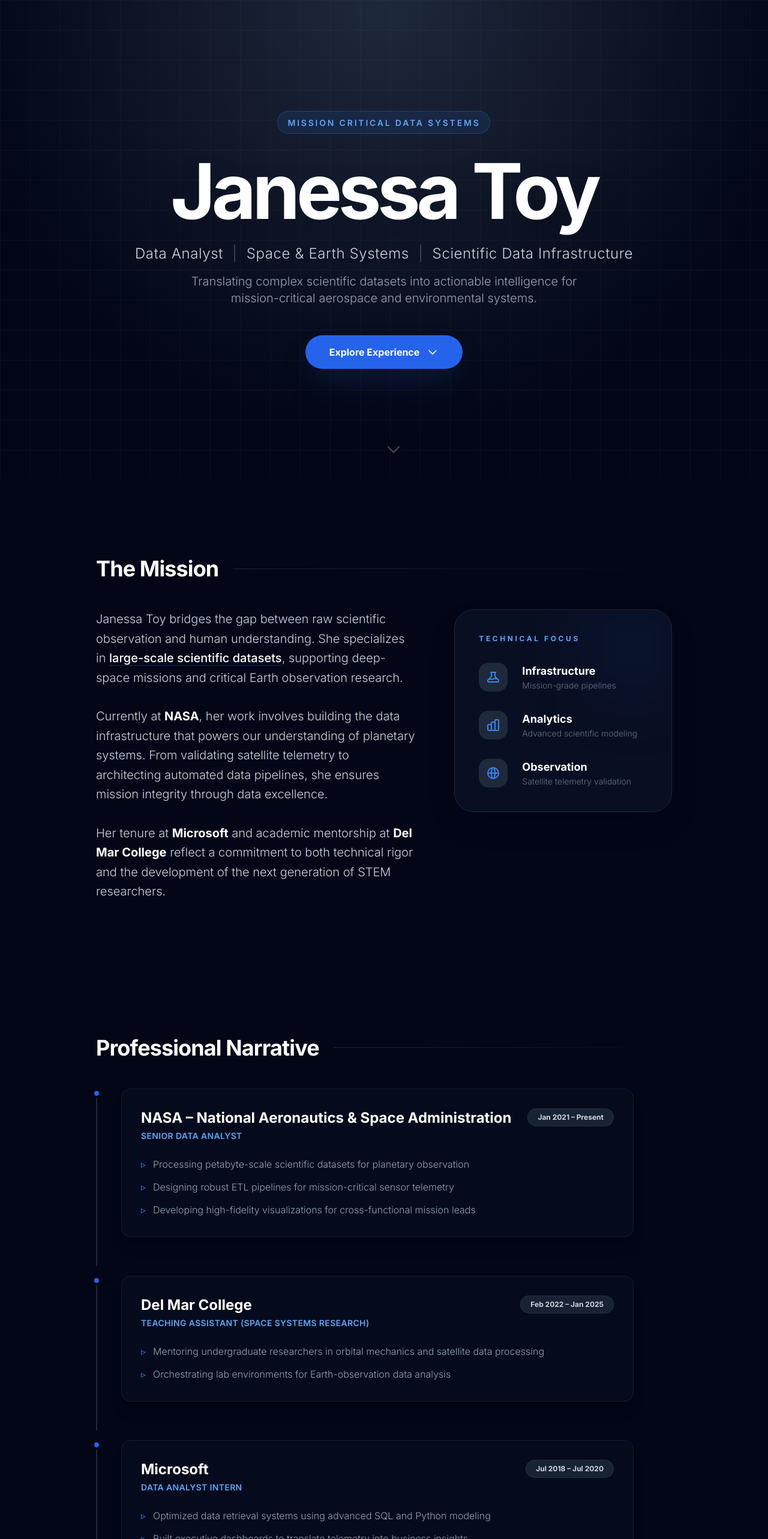
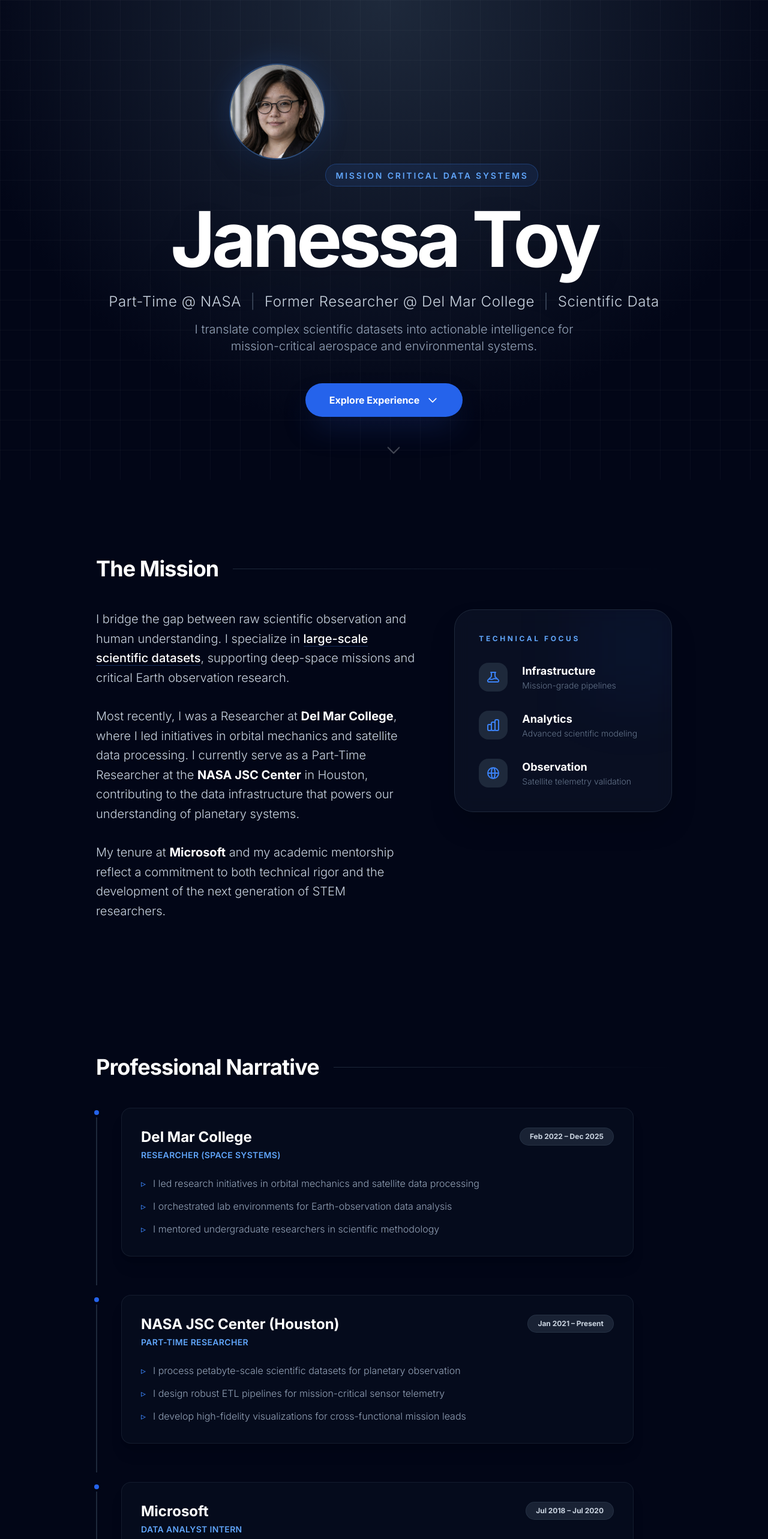
Before and after one commit to Azaxek/NASA-PORT, a React (Create React App) app: page / in a window 1280 px wide. Shown: the top 2566 px of the page at 60% size. Built offline with nearby package versions, Linux system fonts and the light colour scheme.

Commit message:
Ensure all text is first person and sync src/components

```diff
--- a/src/components/About.tsx
+++ b/src/components/About.tsx
@@ -8,20 +8,16 @@ const About: React.FC = () => {
       <div className="grid lg:grid-cols-12 gap-16 items-start">
         <div className="lg:col-span-7 space-y-8 text-slate-300 text-xl leading-relaxed font-light">
           <p>
-            Janessa Toy bridges the gap between raw scientific observation and human understanding.
-            She specializes in <span className="text-white font-medium border-b border-blue-500/30">large-scale scientific datasets</span>,
+            I bridge the gap between raw scientific observation and human understanding.
+            I specialize in <span className="text-white font-medium border-b border-blue-500/30">large-scale scientific datasets</span>,
             supporting deep-space missions and critical Earth observation research.
           </p>
           <p>
-            Currently at <span className="text-white font-bold">NASA</span>, her work involves building the
-            data infrastructure that powers our understanding of planetary systems. From validating
-            satellite telemetry to architecting automated data pipelines, she ensures mission
-            integrity through data excellence.
+            Most recently, I was a Researcher at <span className="text-white font-bold">Del Mar College</span>, where I led initiatives in orbital mechanics and satellite data processing. I currently serve as a Part-Time Researcher at the <span className="text-white font-bold">NASA JSC Center</span> in Houston, contributing to the data infrastructure that powers our understanding of planetary systems.
           </p>
           <p>
-            Her tenure at <span className="text-white font-bold">Microsoft</span> and academic
-            mentorship at <span className="text-white font-bold">Del Mar College</span> reflect
-            a commitment to both technical rigor and the development of the next generation of STEM researchers.
+            My tenure at <span className="text-white font-bold">Microsoft</span> and my academic
+            mentorship reflect a commitment to both technical rigor and the development of the next generation of STEM researchers.
           </p>
         </div>
         <div className="lg:col-span-5">
--- a/src/components/Contact.tsx
+++ b/src/components/Contact.tsx
@@ -7,17 +7,28 @@ const Contact: React.FC = () => {
       <div className="container mx-auto max-w-5xl text-center">
         <h2 className="text-3xl font-bold text-white mb-8">Get In Touch</h2>
         <div className="flex flex-col md:flex-row items-center justify-center gap-8 md:gap-12 text-slate-400">
-          <a href="mailto:janessa.toy@nasa.gov" className="flex items-center gap-3 hover:text-blue-400 transition-colors">
+          <a href="mailto:janessa.toy@delmar.edu" className="flex items-center gap-3 hover:text-blue-400 transition-colors">
             <svg className="w-5 h-5" fill="none" stroke="currentColor" viewBox="0 0 24 24">
               <path strokeLinecap="round" strokeLinejoin="round" strokeWidth={2} d="M3 8l7.89 5.26a2 2 0 002.22 0L21 8M5 19h14a2 2 0 002-2V7a2 2 0 00-2-2H5a2 2 0 00-2 2v10a2 2 0 002 2z" />
             </svg>
-            janessa.toy@nasa.gov
+            janessa.toy@delmar.edu
           </a>
           <div className="flex items-center gap-3">
             <svg className="w-5 h-5" fill="none" stroke="currentColor" viewBox="0 0 24 24">
               <path strokeLinecap="round" strokeLinejoin="round" strokeWidth={2} d="M3 5a2 2 0 012-2h3.28a1 1 0 01.948.684l1.498 4.493a1 1 0 01-.502 1.21l-2.257 1.13a11.042 11.042 0 005.516 5.516l1.13-2.257a1 1 0 011.21-.502l4.493 1.498a1 1 0 01.684.949V19a2 2 0 01-2 2h-1C9.716 21 3 14.284 3 6V5z" />
             </svg>
             +1 (512) 555-4821
+          </div>
+        </div>
+
+        <div className="mt-10 max-w-2xl mx-auto">
+          <div className="bg-blue-500/10 border border-blue-500/20 rounded-lg p-4 text-sm text-blue-200/80">
+            <p className="flex items-center justify-center gap-2">
+              <svg className="w-4 h-4 text-blue-400" fill="none" stroke="currentColor" viewBox="0 0 24 24">
+                <path strokeLinecap="round" strokeLinejoin="round" strokeWidth={2} d="M13 16h-1v-4h-1m1-4h.01M21 12a9 9 0 11-18 0 9 9 0 0118 0z" />
+              </svg>
+              <span className="font-medium">Status Update:</span> I have concluded my research at Del Mar College. LinkedIn profile is currently private while on break.
+            </p>
           </div>
         </div>
         <div className="mt-16 pt-8 border-t border-slate-900 text-slate-600 text-sm">
--- a/src/components/Experience.tsx
+++ b/src/components/Experience.tsx
@@ -53,22 +53,23 @@ const Experience: React.FC = () => {
     <Section title="Professional Narrative">
       <div className="max-w-4xl space-y-4">
         <ExperienceItem
-          org="NASA – National Aeronautics & Space Administration"
-          title="Senior Data Analyst"
-          date="Jan 2021 – Present"
+          org="Del Mar College"
+          title="Researcher (Space Systems)"
+          date="Feb 2022 – Dec 2025"
           description={[
-            "Processing petabyte-scale scientific datasets for planetary observation",
-            "Designing robust ETL pipelines for mission-critical sensor telemetry",
-            "Developing high-fidelity visualizations for cross-functional mission leads"
+            "I led research initiatives in orbital mechanics and satellite data processing",
+            "I orchestrated lab environments for Earth-observation data analysis",
+            "I mentored undergraduate researchers in scientific methodology"
           ]}
         />
         <ExperienceItem
-          org="Del Mar College"
-          title="Teaching Assistant (Space Systems Research)"
-          date="Feb 2022 – Jan 2025"
+          org="NASA JSC Center (Houston)"
+          title="Part-Time Researcher"
+          date="Jan 2021 – Present"
           description={[
-            "Mentoring undergraduate researchers in orbital mechanics and satellite data processing",
-            "Orchestrating lab environments for Earth-observation data analysis"
+            "I process petabyte-scale scientific datasets for planetary observation",
+            "I design robust ETL pipelines for mission-critical sensor telemetry",
+            "I develop high-fidelity visualizations for cross-functional mission leads"
           ]}
         />
         <ExperienceItem
@@ -76,8 +77,8 @@ const Experience: React.FC = () => {
           title="Data Analyst Intern"
           date="Jul 2018 – Jul 2020"
           description={[
-            "Optimized data retrieval systems using advanced SQL and Python modeling",
-            "Built executive dashboards to translate telemetry into business insights"
+            "I optimized data retrieval systems using advanced SQL and Python modeling",
+            "I built executive dashboards to translate telemetry into business insights"
           ]}
         />
         <ExperienceItem
--- a/src/components/Hero.tsx
+++ b/src/components/Hero.tsx
@@ -19,10 +19,24 @@ const Hero: React.FC = () => {
         className="relative z-10 text-center"
       >
         <motion.div
+          initial={{ opacity: 0, scale: 0.5 }}
+          animate={{ opacity: 1, scale: 1 }}
+          transition={{ duration: 0.5 }}
+          className="mb-8 relative inline-block"
+        >
+          <div className="absolute inset-0 bg-blue-500 rounded-full blur-xl opacity-20"></div>
+          <img
+            src="/assets/janessa.jpg"
+            alt="Janessa Toy"
+            className="relative w-32 h-32 md:w-40 md:h-40 rounded-full object-cover border-2 border-blue-400/30 shadow-2xl"
+          />
+        </motion.div>
+
+        <motion.div
           initial={{ opacity: 0, scale: 0.9 }}
           animate={{ opacity: 1, scale: 1 }}
           transition={{ delay: 0.2, duration: 0.5 }}
-          className="mb-8 inline-block px-4 py-1.5 border border-blue-500/30 rounded-full bg-blue-500/10 backdrop-blur-md"
+          className="mb-6 inline-block px-4 py-1.5 border border-blue-500/30 rounded-full bg-blue-500/10 backdrop-blur-md"
         >
           <span className="text-xs md:text-sm font-semibold tracking-[0.2em] uppercase text-blue-400">Mission Critical Data Systems</span>
         </motion.div>
@@ -32,11 +46,11 @@ const Hero: React.FC = () => {
         </h1>
 
         <h2 className="text-xl md:text-2xl text-slate-300 font-light mb-4 tracking-wide">
-          Data Analyst <span className="text-slate-600 mx-2">|</span> Space & Earth Systems <span className="text-slate-600 mx-2">|</span> Scientific Data Infrastructure
+          Part-Time @ NASA <span className="text-slate-600 mx-2">|</span> Former Researcher @ Del Mar College <span className="text-slate-600 mx-2">|</span> Scientific Data
         </h2>
 
         <p className="text-lg md:text-xl text-slate-400 max-w-2xl mx-auto mb-12 leading-relaxed font-light">
-          Translating complex scientific datasets into actionable intelligence for mission-critical aerospace and environmental systems.
+          I translate complex scientific datasets into actionable intelligence for mission-critical aerospace and environmental systems.
         </p>
 
         <motion.button
--- a/src/components/Impact.tsx
+++ b/src/components/Impact.tsx
@@ -11,22 +11,22 @@ const Impact: React.FC = () => {
         <div className="absolute bottom-0 left-0 w-64 h-64 bg-purple-500/5 blur-[100px] -z-10"></div>
 
         <p className="text-2xl md:text-3xl font-light text-slate-200 leading-relaxed max-w-4xl mx-auto italic">
-          "Janessa focuses on making complex scientific data usable,
+          "I focus on making complex scientific data usable,
           creating reliable and accessible infrastructure,
           and mentoring future STEM researchers."
         </p>
 
         <div className="mt-12 flex justify-center gap-12 grayscale opacity-40">
           <div className="flex flex-col items-center">
-                <svg className="w-8 h-8 mb-2" fill="currentColor" viewBox="0 0 24 24"><path d="M12 2L4.5 20.29l.71.71L12 18l6.79 3 .71-.71z"/></svg>
+            <svg className="w-8 h-8 mb-2" fill="currentColor" viewBox="0 0 24 24"><path d="M12 2L4.5 20.29l.71.71L12 18l6.79 3 .71-.71z" /></svg>
             <span className="text-[10px] uppercase tracking-tighter">Space</span>
           </div>
           <div className="flex flex-col items-center">
-                <svg className="w-8 h-8 mb-2" fill="currentColor" viewBox="0 0 24 24"><path d="M12 2a10 10 0 1010 10A10 10 0 0012 2zm0 18a8 8 0 118-8 8 8 0 01-8 8z"/></svg>
+            <svg className="w-8 h-8 mb-2" fill="currentColor" viewBox="0 0 24 24"><path d="M12 2a10 10 0 1010 10A10 10 0 0012 2zm0 18a8 8 0 118-8 8 8 0 01-8 8z" /></svg>
             <span className="text-[10px] uppercase tracking-tighter">Earth</span>
           </div>
           <div className="flex flex-col items-center">
-                <svg className="w-8 h-8 mb-2" fill="currentColor" viewBox="0 0 24 24"><path d="M12 2C6.48 2 2 6.48 2 12s4.48 10 10 10 10-4.48 10-10S17.52 2 12 2zm-1 14.5v-9l6 4.5-6 4.5z"/></svg>
+            <svg className="w-8 h-8 mb-2" fill="currentColor" viewBox="0 0 24 24"><path d="M12 2C6.48 2 2 6.48 2 12s4.48 10 10 10 10-4.48 10-10S17.52 2 12 2zm-1 14.5v-9l6 4.5-6 4.5z" /></svg>
             <span className="text-[10px] uppercase tracking-tighter">Mission</span>
           </div>
         </div>
```
Also changed, not shown: 5 other files (tests, documents, lock files or other folders). Lines whose indentation alone changed are shown as unchanged.
